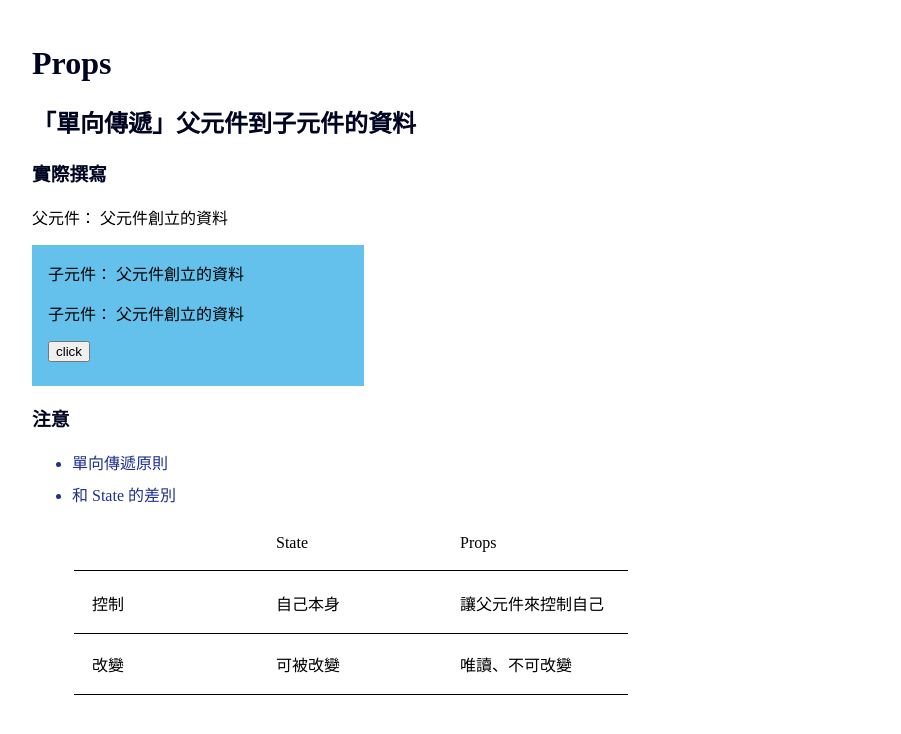
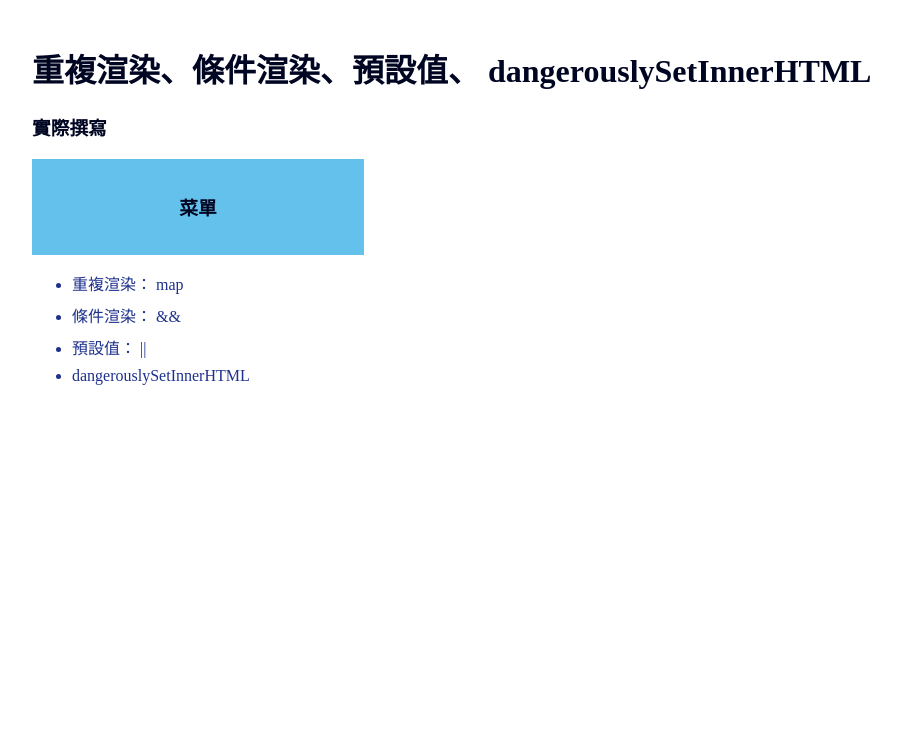
Before and after one commit to vvvvvvii/Ironman, a React (Create React App) app: page / in a window 1280 px wide. Shown: the top 734 px of the page, without its empty margins (24-925 px from the left). Built offline with nearby package versions, Linux system fonts and the light colour scheme.

Commit message:
課前準備

```diff
--- a/src/App.css
+++ b/src/App.css
@@ -10,25 +10,16 @@ h1,h2,h3{
 li{
   color: rgb(29, 48, 140);
 }
-img{
-  width: 400px;
-}
-tr{
-  display: block;
-  border-bottom: 1px solid #000;
-}
-td{
-  width: 150px;
-  padding: 1rem;
-}
+
 .App{
   padding: 1rem 3rem;
 }
 .text-red{
 color: red;
 }
-.child{
+.box{
   width: 300px;
   background: rgb(100, 193, 236);
   padding: 1rem;
+  text-align: center;
 }
--- a/src/components/Memo.js
+++ b/src/components/Memo.js
@@ -1,44 +1,18 @@
 import React from 'react';
 import { useState } from 'react';
-import Booking from "./Booking";
+import Menu from './Menu';
 
 function Memo() {
-  const [parentData, setParentData] = useState("父元件創立的資料");
-  const change = (parameter) =>{
-    setParentData(parameter)
-  }
   return (
     <div>
-      <h1>Props</h1>
-      <h2>「單向傳遞」父元件到子元件的資料</h2>
+      <h1>重複渲染、條件渲染、預設值、 dangerouslySetInnerHTML</h1>
       <h3>實際撰寫</h3>
-      <p>父元件： {parentData}</p>
-      <Booking data={parentData} setParentData={setParentData} change={change}/>
-      <h3>注意</h3>
+      <Menu/>
       <ul>
-        <li>單向傳遞原則</li>
-        <li>和 State 的差別</li>
-         <table>
-          <thead>
-            <tr>
-              <td></td>
-              <td>State</td>
-              <td>Props</td>
-            </tr>
-          </thead>
-          <tbody>
-            <tr>
-              <td>控制</td>
-              <td>自己本身</td>
-              <td>讓父元件來控制自己</td>
-            </tr>
-            <tr>
-              <td>改變</td>
-              <td>可被改變</td>
-              <td>唯讀、不可改變</td>
-            </tr>
-          </tbody>
-        </table>
+        <li>重複渲染： map</li>
+        <li>條件渲染： &&</li>
+        <li>預設值： ||</li>
+        <li>dangerouslySetInnerHTML</li>
       </ul>
     </div>
   )
--- /dev/null
+++ b/src/components/Menu.js
@@ -0,0 +1,11 @@
+import React from 'react'
+
+function Menu() {
+  return (
+    <div className='box'>
+      <h3>菜單</h3>
+    </div>
+  )
+}
+
+export default Menu
```
Also changed, not shown: src/components/Booking2.js (deleted, +0 -21 lines).
